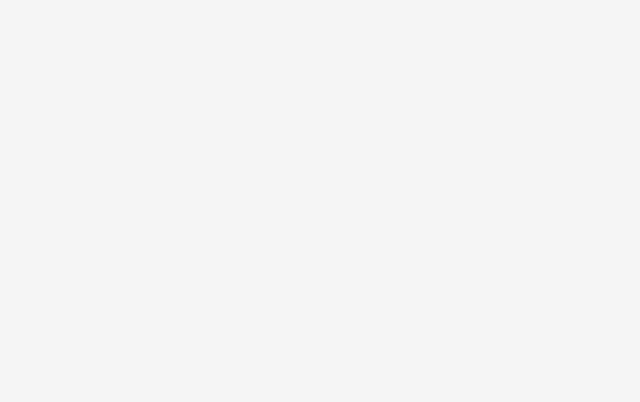
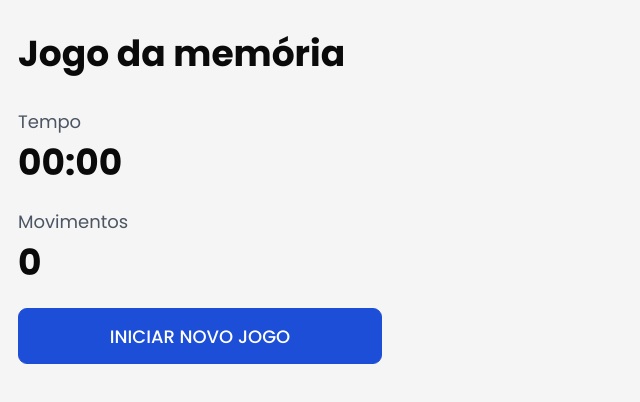
Before and after one commit to flaviojeferson/memory-game, a React (Vite) app: page / in a window 1280 px wide. Shown: the top 402 px of the page, without its empty margins (0-640 px from the left). Built offline with nearby package versions, Linux system fonts and the light colour scheme.

Commit message:
Create GameStatus component

```diff
--- a/src/App.tsx
+++ b/src/App.tsx
@@ -1,12 +1,15 @@
+import { AppContainer } from './styles/app';
+import { defaultTheme } from './styles/themes/defaultTheme';
+import { GameStatus } from './components/GameStatus';
 import { GlobalStyle } from './styles/global';
 import { ThemeProvider } from 'styled-components';
-import { defaultTheme } from './styles/themes/defaultTheme';
-import { AppContainer } from './styles/app';
 
 const App: React.FC = () => (
   <>
     <ThemeProvider theme={defaultTheme}>
-      <AppContainer></AppContainer>
+      <AppContainer>
+        <GameStatus />
+      </AppContainer>
       <GlobalStyle />
     </ThemeProvider>
   </>
--- /dev/null
+++ b/src/components/GameStatus/index.tsx
@@ -0,0 +1,25 @@
+import { GameStatusContainer } from './styles.ts';
+
+const GameStatus: React.FC = () => {
+  return (
+    <GameStatusContainer>
+      <h1 className="game-status__title">Jogo da memória</h1>
+
+      <div className="game-status__wrapper">
+        <p className="game-status__label">Tempo</p>
+        <p className="game-status__value">00:00</p>
+      </div>
+
+      <div className="game-status__wrapper">
+        <p className="game-status__label">Movimentos</p>
+        <p className="game-status__value">0</p>
+      </div>
+
+      <button className="game-status__button" type="button">
+        Iniciar novo jogo
+      </button>
+    </GameStatusContainer>
+  );
+};
+
+export { GameStatus };
--- /dev/null
+++ b/src/components/GameStatus/styles.ts
@@ -0,0 +1,40 @@
+import styled from 'styled-components';
+
+const GameStatusContainer = styled.main`
+  padding: 1rem;
+  max-width: 400px;
+  .game-status__title {
+    line-height: 200%;
+  }
+
+  .game-status__wrapper {
+    margin-block: 1rem;
+
+    .game-status__label {
+      color: #4b5563;
+    }
+    .game-status__value {
+      font-weight: 700;
+      font-size: 2rem;
+    }
+  }
+
+  .game-status__button {
+    background-color: ${(props) => props.theme['blue-700']};
+    border-radius: 0.5rem;
+    border: 1px solid ${(props) => props.theme['blue-700']};
+    color: ${(props) => props.theme.white};
+    cursor: pointer;
+    font-weight: 500;
+    padding-block: 0.75rem;
+    text-transform: uppercase;
+    transition: background-color 200ms;
+    width: 100%;
+
+    &:hover {
+      background-color: ${(props) => props.theme['blue-900']};
+    }
+  }
+`;
+
+export { GameStatusContainer };
```
